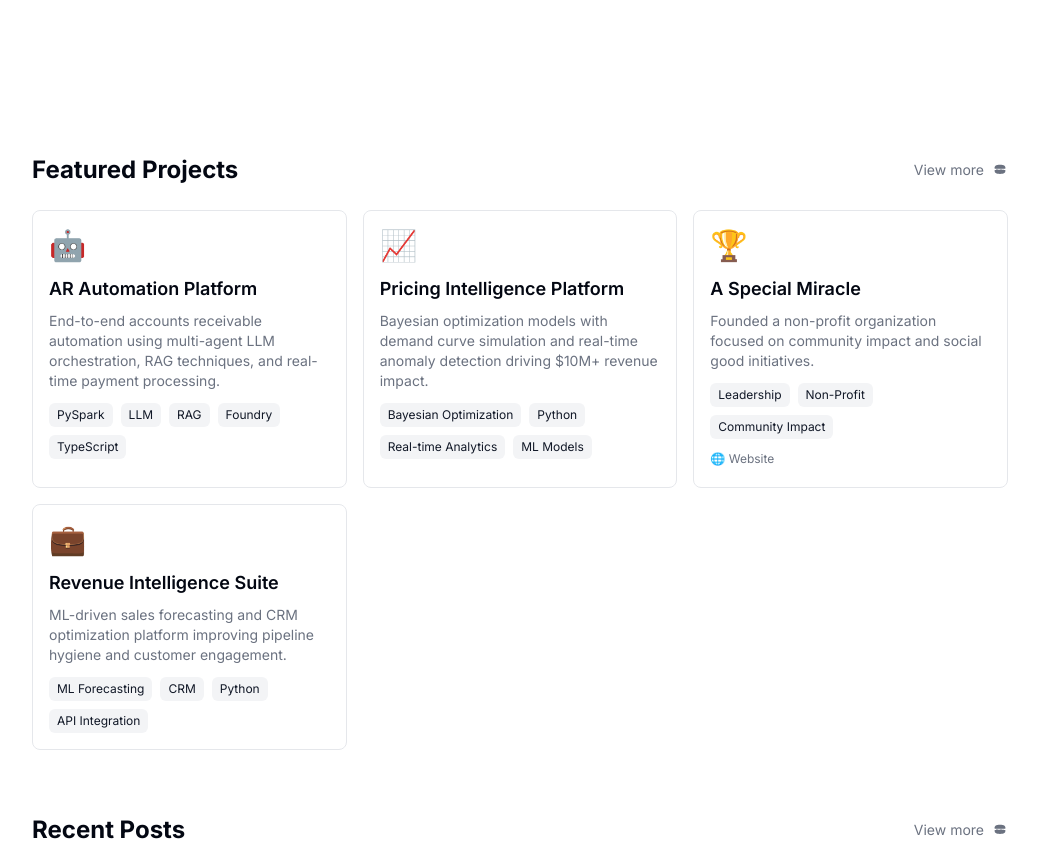
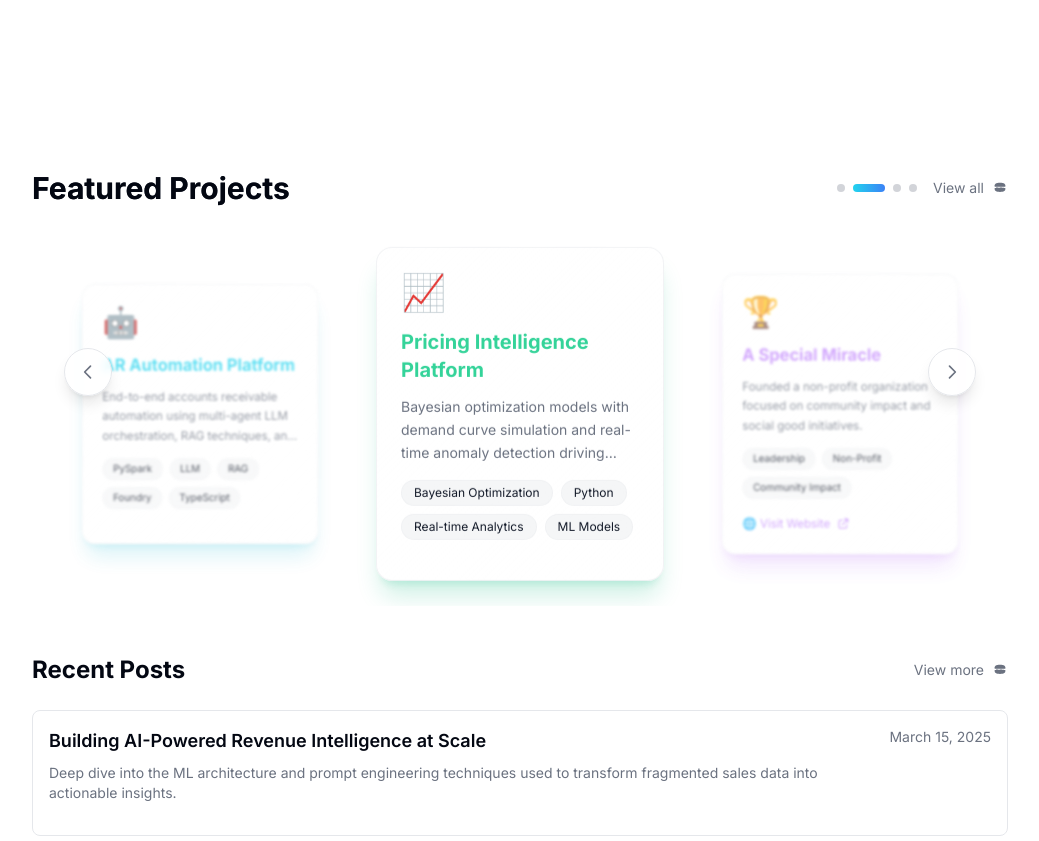
Before and after one commit to ElijahDeangulo/portfolio-website, a Next.js app: page / in a window 1280 px wide. Shown: the part 1160-2001 px from the top of the page, without its empty margins (120-1159 px from the left). Built offline with nearby package versions, Linux system fonts and the light colour scheme; a web font is replaced by a local one.

Commit message:
feat: implement advanced 3D carousel for Featured Projects with Framer Motion animations and intelligent auto-advance

```diff
--- a/app/globals.css
+++ b/app/globals.css
@@ -428,6 +428,18 @@ body {
   margin-top: var(--space-6);
 }
 
+/* Advanced Carousel */
+.perspective-1000 {
+  perspective: 1000px;
+}
+
+.line-clamp-3 {
+  display: -webkit-box;
+  -webkit-line-clamp: 3;
+  -webkit-box-orient: vertical;
+  overflow: hidden;
+}
+
 .project-card {
   background-color: hsl(var(--card));
   border: 1px solid hsl(var(--border));
--- a/app/page.tsx
+++ b/app/page.tsx
@@ -2,6 +2,7 @@
 
 import React, { useState, useEffect, useRef } from 'react'
 import { createPortal } from 'react-dom'
+import { motion, AnimatePresence, useMotionValue, useTransform, PanInfo } from 'framer-motion'
 
 // Modern Theme Toggle Component
 const ModernThemeToggle = ({ isDark, toggleDarkMode, isClient, isSpotifyExpanded }: {
@@ -1075,6 +1076,332 @@ const FloatingElements = ({ section }: { section: string }) => {
   }
 
   return null
+}
+
+// Featured Projects Carousel Component
+const FeaturedProjectsCarousel = ({
+  mousePosition,
+  getSectionTransform
+}: {
+  mousePosition: { x: number; y: number };
+  getSectionTransform: (speed: number) => any
+}) => {
+  const [currentIndex, setCurrentIndex] = useState(0)
+  const [isVisible, setIsVisible] = useState(false)
+  const [isDragging, setIsDragging] = useState(false)
+  const sectionRef = useRef<HTMLElement>(null)
+  const dragX = useMotionValue(0)
+
+  // Project data
+  const projects = [
+    {
+      id: 1,
+      emoji: '🤖',
+      title: 'AR Automation Platform',
+      description: 'End-to-end accounts receivable automation using multi-agent LLM orchestration, RAG techniques, and real-time payment processing.',
+      tags: ['PySpark', 'LLM', 'RAG', 'Foundry', 'TypeScript'],
+      gradient: 'from-blue-500/20 to-cyan-500/20',
+      accentColor: 'text-cyan-400',
+      shadowColor: 'shadow-cyan-500/20'
+    },
+    {
+      id: 2,
+      emoji: '📈',
+      title: 'Pricing Intelligence Platform',
+      description: 'Bayesian optimization models with demand curve simulation and real-time anomaly detection driving $10M+ revenue impact.',
+      tags: ['Bayesian Optimization', 'Python', 'Real-time Analytics', 'ML Models'],
+      gradient: 'from-emerald-500/20 to-green-500/20',
+      accentColor: 'text-emerald-400',
+      shadowColor: 'shadow-emerald-500/20'
+    },
+    {
+      id: 3,
+      emoji: '🏆',
+      title: 'A Special Miracle',
+      description: 'Founded a non-profit organization focused on community impact and social good initiatives.',
+      tags: ['Leadership', 'Non-Profit', 'Community Impact'],
+      gradient: 'from-purple-500/20 to-pink-500/20',
+      accentColor: 'text-purple-400',
+      shadowColor: 'shadow-purple-500/20',
+      link: 'https://aspecialmiracle.org'
+    },
+    {
+      id: 4,
+      emoji: '💼',
+      title: 'Revenue Intelligence Suite',
+      description: 'ML-driven sales forecasting and CRM optimization platform improving pipeline hygiene and customer engagement.',
+      tags: ['ML Forecasting', 'CRM', 'Python', 'API Integration'],
+      gradient: 'from-orange-500/20 to-red-500/20',
+      accentColor: 'text-orange-400',
+      shadowColor: 'shadow-orange-500/20'
+    }
+  ]
+
+  // Intersection Observer for intelligent triggering
+  useEffect(() => {
+    const observer = new IntersectionObserver(
+      ([entry]) => {
+        setIsVisible(entry.isIntersecting)
+      },
+      { threshold: 0.3 }
+    )
+
+    if (sectionRef.current) {
+      observer.observe(sectionRef.current)
+    }
+
+    return () => observer.disconnect()
+  }, [])
+
+  // Auto-advance carousel when visible
+  useEffect(() => {
+    if (!isVisible || isDragging) return
+
+    const interval = setInterval(() => {
+      setCurrentIndex((prev) => (prev + 1) % projects.length)
+    }, 4000)
+
+    return () => clearInterval(interval)
+  }, [isVisible, isDragging, projects.length])
+
+  // Calculate transforms for infinite loop effect
+  const getProjectTransform = (index: number) => {
+    const totalProjects = projects.length
+    const offset = index - currentIndex
+
+    // Normalize to handle infinite loop
+    let normalizedOffset = offset
+    if (offset > totalProjects / 2) {
+      normalizedOffset = offset - totalProjects
+    } else if (offset < -totalProjects / 2) {
+      normalizedOffset = offset + totalProjects
+    }
+
+    const translateX = normalizedOffset * 320 + (isDragging ? 0 : 0)
+    const scale = Math.max(0.7, 1 - Math.abs(normalizedOffset) * 0.15)
+    const opacity = Math.max(0.3, 1 - Math.abs(normalizedOffset) * 0.3)
+    const rotateY = normalizedOffset * -15
+    const zIndex = 10 - Math.abs(normalizedOffset)
+
+    return {
+      x: translateX,
+      scale,
+      opacity,
+      rotateY,
+      zIndex,
+      filter: `blur(${Math.abs(normalizedOffset) * 1}px)`,
+    }
+  }
+
+  const handleDrag = (event: MouseEvent | TouchEvent | PointerEvent, info: PanInfo) => {
+    const threshold = 100
+
+    if (Math.abs(info.offset.x) > threshold) {
+      if (info.offset.x > 0) {
+        setCurrentIndex((prev) => (prev - 1 + projects.length) % projects.length)
+      } else {
+        setCurrentIndex((prev) => (prev + 1) % projects.length)
+      }
+    }
+  }
+
+  return (
+    <motion.section
+      ref={sectionRef}
+      className="relative py-8 -mt-72 overflow-hidden"
+      style={{ transform: getSectionTransform(-0.015) }}
+      initial={{ opacity: 0, y: 50 }}
+      animate={{ opacity: 1, y: 0 }}
+      transition={{ duration: 0.8, ease: "easeOut" }}
+    >
+      <FloatingElements section="projects" />
+
+      {/* Header */}
+      <motion.div
+        className="mb-12 flex items-center justify-between"
+        initial={{ opacity: 0, y: 20 }}
+        animate={{ opacity: 1, y: 0 }}
+        transition={{ delay: 0.2, duration: 0.6 }}
+      >
+        <h2 className="text-3xl font-bold text-foreground bg-gradient-to-r from-foreground to-muted-foreground bg-clip-text">
+          Featured Projects
+        </h2>
+        <div className="flex items-center gap-4">
+          {/* Progress indicator */}
+          <div className="flex gap-2">
+            {projects.map((_, index) => (
+              <motion.div
+                key={index}
+                className={`h-2 rounded-full cursor-pointer transition-all duration-300 ${
+                  index === currentIndex
+                    ? 'w-8 bg-gradient-to-r from-cyan-400 to-blue-500'
+                    : 'w-2 bg-muted-foreground/30 hover:bg-muted-foreground/50'
+                }`}
+                onClick={() => setCurrentIndex(index)}
+                whileHover={{ scale: 1.1 }}
+                whileTap={{ scale: 0.95 }}
+              />
+            ))}
+          </div>
+
+          <a href="#" className="group flex items-center gap-2 text-sm text-muted-foreground transition-colors hover:text-foreground">
+            <span>View all</span>
+            <motion.span
+              className="relative"
+              whileHover={{ scale: 1.1, rotate: 5 }}
+              transition={{ type: "spring", stiffness: 400, damping: 10 }}
+            >
+              <svg className="h-4 w-4 text-muted-foreground group-hover:text-primary transition-colors" viewBox="0 0 24 24" fill="currentColor">
+                <path className="origin-[12px_12px] transition-transform duration-300 group-hover:rotate-12" d="M4 8c0-2 2-4 8-4s8 2 8 4v2H4V8z"/>
+                <path className="origin-[12px_12px] transition-transform duration-300 group-hover:-rotate-12" d="M4 14c0 2 2 4 8 4s8-2 8-4v-2H4v2z"/>
+                <path className="opacity-80" d="M6 10h1v2H6v-2zm2 0h1v2H8v-2zm2 0h1v2h-1v-2zm2 0h1v2h-1v-2zm2 0h1v2h-1v-2zm2 0h1v2h-1v-2z"/>
+                <circle cx="8" cy="6" r="1"/>
+                <circle cx="16" cy="6" r="1"/>
+              </svg>
+            </motion.span>
+          </a>
+        </div>
+      </motion.div>
+
+      {/* Carousel Container */}
+      <div className="relative h-80 flex items-center justify-center perspective-1000">
+        <div className="relative w-full max-w-6xl">
+          {projects.map((project, index) => {
+            const transform = getProjectTransform(index)
+
+            return (
+              <motion.div
+                key={project.id}
+                className="absolute left-1/2 top-1/2 w-72 cursor-grab active:cursor-grabbing"
+                style={{
+                  zIndex: transform.zIndex,
+                  transformOrigin: 'center center',
+                }}
+                animate={{
+                  x: `calc(-50% + ${transform.x}px)`,
+                  y: '-50%',
+                  scale: transform.scale,
+                  opacity: transform.opacity,
+                  rotateY: transform.rotateY,
+                  filter: transform.filter,
+                }}
+                transition={{
+                  type: "spring",
+                  stiffness: 300,
+                  damping: 30,
+                  mass: 0.8,
+                }}
+                drag="x"
+                dragConstraints={{ left: 0, right: 0 }}
+                onDragStart={() => setIsDragging(true)}
+                onDragEnd={(event, info) => {
+                  setIsDragging(false)
+                  handleDrag(event, info)
+                }}
+                whileHover={index === currentIndex ? {
+                  scale: transform.scale * 1.05,
+                  rotateY: transform.rotateY * 0.5,
+                } : {}}
+                whileTap={{ scale: transform.scale * 0.95 }}
+              >
+                <div
+                  className={`relative rounded-2xl border border-border/50 bg-gradient-to-br ${project.gradient} backdrop-blur-sm p-6 transition-all duration-300 hover:border-border group ${project.shadowColor} shadow-xl`}
+                  style={{
+                    transform: `translate3d(${mousePosition.x * 0.005}px, ${mousePosition.y * 0.005}px, 0)`,
+                    background: `linear-gradient(135deg, hsl(var(--card) / 0.8), hsl(var(--card) / 0.4))`,
+                  }}
+                >
+                  {/* Accent gradient overlay */}
+                  <div className={`absolute inset-0 rounded-2xl bg-gradient-to-r ${project.gradient} opacity-0 group-hover:opacity-100 transition-opacity duration-300 pointer-events-none`} />
+
+                  {/* Content */}
+                  <div className="relative z-10">
+                    <motion.div
+                      className="mb-4 text-4xl"
+                      whileHover={{ scale: 1.2, rotate: 10 }}
+                      transition={{ type: "spring", stiffness: 400, damping: 10 }}
+                    >
+                      {project.emoji}
+                    </motion.div>
+
+                    <h3 className={`mb-3 text-xl font-bold ${project.accentColor} group-hover:text-foreground transition-colors`}>
+                      {project.title}
+                    </h3>
+
+                    <p className="mb-4 text-sm text-muted-foreground leading-relaxed line-clamp-3">
+                      {project.description}
+                    </p>
+
+                    <div className="flex flex-wrap gap-2 mb-4">
+                      {project.tags.map((tag, tagIndex) => (
+                        <motion.span
+                          key={tagIndex}
+                          className="rounded-full bg-secondary/80 px-3 py-1 text-xs text-secondary-foreground backdrop-blur-sm border border-border/30"
+                          whileHover={{ scale: 1.05, y: -2 }}
+                          transition={{ type: "spring", stiffness: 400, damping: 10 }}
+                        >
+                          {tag}
+                        </motion.span>
+                      ))}
+                    </div>
+
+                    {project.link && (
+                      <motion.a
+                        href={project.link}
+                        target="_blank"
+                        rel="noopener noreferrer"
+                        className={`inline-flex items-center gap-2 text-sm ${project.accentColor} hover:text-foreground transition-colors group/link`}
+                        whileHover={{ x: 5 }}
+                        transition={{ type: "spring", stiffness: 400, damping: 10 }}
+                      >
+                        <span>🌐 Visit Website</span>
+                        <motion.svg
+                          className="w-4 h-4"
+                          fill="none"
+                          stroke="currentColor"
+                          viewBox="0 0 24 24"
+                          whileHover={{ x: 3, y: -3 }}
+                        >
+                          <path strokeLinecap="round" strokeLinejoin="round" strokeWidth={2} d="M10 6H6a2 2 0 00-2 2v10a2 2 0 002 2h10a2 2 0 002-2v-4M14 4h6m0 0v6m0-6L10 14" />
+                        </motion.svg>
+                      </motion.a>
+                    )}
+                  </div>
+                </div>
+              </motion.div>
+            )
+          })}
+        </div>
+      </div>
+
+      {/* Navigation Arrows */}
+      <div className="absolute left-8 top-1/2 -translate-y-1/2">
+        <motion.button
+          onClick={() => setCurrentIndex((prev) => (prev - 1 + projects.length) % projects.length)}
+          className="w-12 h-12 rounded-full bg-background/80 border border-border backdrop-blur-sm flex items-center justify-center text-muted-foreground hover:text-foreground hover:bg-background transition-all duration-300 shadow-lg"
+          whileHover={{ scale: 1.1, x: -2 }}
+          whileTap={{ scale: 0.95 }}
+        >
+          <svg className="w-5 h-5" fill="none" stroke="currentColor" viewBox="0 0 24 24">
+            <path strokeLinecap="round" strokeLinejoin="round" strokeWidth={2} d="M15 19l-7-7 7-7" />
+          </svg>
+        </motion.button>
+      </div>
+
+      <div className="absolute right-8 top-1/2 -translate-y-1/2">
+        <motion.button
+          onClick={() => setCurrentIndex((prev) => (prev + 1) % projects.length)}
+          className="w-12 h-12 rounded-full bg-background/80 border border-border backdrop-blur-sm flex items-center justify-center text-muted-foreground hover:text-foreground hover:bg-background transition-all duration-300 shadow-lg"
+          whileHover={{ scale: 1.1, x: 2 }}
+          whileTap={{ scale: 0.95 }}
+        >
+          <svg className="w-5 h-5" fill="none" stroke="currentColor" viewBox="0 0 24 24">
+            <path strokeLinecap="round" strokeLinejoin="round" strokeWidth={2} d="M9 5l7 7-7 7" />
+          </svg>
+        </motion.button>
+      </div>
+    </motion.section>
+  )
 }
 
 export default function Home() {
@@ -2363,121 +2690,11 @@ export default function Home() {
 
       </section>
 
-              {/* Featured Projects */}
-        <section
-          className="relative py-4 -mt-72"
-          style={{ transform: getSectionTransform(-0.015) }}
-        >
-          <FloatingElements section="projects" />
-          <div className="mb-6 flex items-center justify-between">
-            <h2 className="text-2xl font-bold text-foreground">Featured Projects</h2>
-            <a href="#" className="group flex items-center gap-2 text-sm text-muted-foreground transition-colors hover:text-foreground">
-              <span>View more</span>
-              <span className="relative transition-transform group-hover:scale-110">
-                <svg className="h-4 w-4 text-muted-foreground group-hover:text-primary transition-colors" viewBox="0 0 24 24" fill="currentColor">
-                  {/* Top jaw - rotates down on hover */}
-                  <path
-                    className="origin-[12px_12px] transition-transform duration-300 group-hover:rotate-12"
-                    d="M4 8c0-2 2-4 8-4s8 2 8 4v2H4V8z"
-                  />
-                  {/* Bottom jaw - rotates up on hover */}
-                  <path
-                    className="origin-[12px_12px] transition-transform duration-300 group-hover:-rotate-12"
-                    d="M4 14c0 2 2 4 8 4s8-2 8-4v-2H4v2z"
-                  />
-                  {/* Teeth */}
-                  <path className="opacity-80" d="M6 10h1v2H6v-2zm2 0h1v2H8v-2zm2 0h1v2h-1v-2zm2 0h1v2h-1v-2zm2 0h1v2h-1v-2zm2 0h1v2h-1v-2z"/>
-                  {/* Eyes */}
-                  <circle cx="8" cy="6" r="1"/>
-                  <circle cx="16" cy="6" r="1"/>
-                </svg>
-              </span>
-            </a>
-          </div>
-
-          <div className="grid gap-4 md:grid-cols-2 lg:grid-cols-3">
-            <div
-              className="rounded-lg border border-border bg-card p-4 transition-all duration-300 hover:bg-accent/50 transform hover:scale-105"
-              style={{
-                transform: `translate3d(${mousePosition.x * 0.008}px, ${mousePosition.y * 0.008}px, 0)`
-              }}
-            >
-              <div className="mb-3 text-3xl">🤖</div>
-              <h3 className="mb-2 text-lg font-semibold text-foreground">AR Automation Platform</h3>
-              <p className="mb-3 text-sm text-muted-foreground">
-                End-to-end accounts receivable automation using multi-agent LLM orchestration, RAG techniques, and real-time payment processing.
-              </p>
-              <div className="mb-3 flex flex-wrap gap-2">
-                <span className="rounded-md bg-secondary px-2 py-1 text-xs text-secondary-foreground">PySpark</span>
-                <span className="rounded-md bg-secondary px-2 py-1 text-xs text-secondary-foreground">LLM</span>
-                <span className="rounded-md bg-secondary px-2 py-1 text-xs text-secondary-foreground">RAG</span>
-                <span className="rounded-md bg-secondary px-2 py-1 text-xs text-secondary-foreground">Foundry</span>
-                <span className="rounded-md bg-secondary px-2 py-1 text-xs text-secondary-foreground">TypeScript</span>
-              </div>
-                    </div>
-
-            <div
-              className="rounded-lg border border-border bg-card p-4 transition-all duration-300 hover:bg-accent/50 transform hover:scale-105"
-              style={{
-                transform: `translate3d(${mousePosition.x * 0.003}px, ${mousePosition.y * 0.003}px, 0)`
-              }}
-            >
-              <div className="mb-3 text-3xl">📈</div>
-              <h3 className="mb-2 text-lg font-semibold text-foreground">Pricing Intelligence Platform</h3>
-              <p className="mb-3 text-sm text-muted-foreground">
-                Bayesian optimization models with demand curve simulation and real-time anomaly detection driving $10M+ revenue impact.
-              </p>
-              <div className="mb-3 flex flex-wrap gap-2">
-                <span className="rounded-md bg-secondary px-2 py-1 text-xs text-secondary-foreground">Bayesian Optimization</span>
-                <span className="rounded-md bg-secondary px-2 py-1 text-xs text-secondary-foreground">Python</span>
-                <span className="rounded-md bg-secondary px-2 py-1 text-xs text-secondary-foreground">Real-time Analytics</span>
-                <span className="rounded-md bg-secondary px-2 py-1 text-xs text-secondary-foreground">ML Models</span>
-              </div>
-            </div>
-
-            <div
-              className="rounded-lg border border-border bg-card p-4 transition-all duration-300 hover:bg-accent/50 transform hover:scale-105"
-              style={{
-                transform: `translate3d(${mousePosition.x * 0.003}px, ${mousePosition.y * 0.003}px, 0)`
-              }}
-            >
-              <div className="mb-3 text-3xl">🏆</div>
-              <h3 className="mb-2 text-lg font-semibold text-foreground">A Special Miracle</h3>
-              <p className="mb-3 text-sm text-muted-foreground">
-                Founded a non-profit organization focused on community impact and social good initiatives.
-              </p>
-              <div className="mb-3 flex flex-wrap gap-2">
-                <span className="rounded-md bg-secondary px-2 py-1 text-xs text-secondary-foreground">Leadership</span>
-                <span className="rounded-md bg-secondary px-2 py-1 text-xs text-secondary-foreground">Non-Profit</span>
-                <span className="rounded-md bg-secondary px-2 py-1 text-xs text-secondary-foreground">Community Impact</span>
-              </div>
-              <div className="flex items-center gap-2">
-                <a href="https://aspecialmiracle.org" className="inline-flex items-center gap-1 text-xs text-muted-foreground transition-colors hover:text-foreground">
-                  🌐 Website
-                </a>
-            </div>
-                      </div>
-
-            <div
-              className="rounded-lg border border-border bg-card p-4 transition-all duration-300 hover:bg-accent/50 transform hover:scale-105"
-              style={{
-                transform: `translate3d(${mousePosition.x * 0.01}px, ${mousePosition.y * 0.01}px, 0)`
-              }}
-            >
-              <div className="mb-3 text-3xl">💼</div>
-              <h3 className="mb-2 text-lg font-semibold text-foreground">Revenue Intelligence Suite</h3>
-              <p className="mb-3 text-sm text-muted-foreground">
-                ML-driven sales forecasting and CRM optimization platform improving pipeline hygiene and customer engagement.
-              </p>
-              <div className="flex flex-wrap gap-2">
-                <span className="rounded-md bg-secondary px-2 py-1 text-xs text-secondary-foreground">ML Forecasting</span>
-                <span className="rounded-md bg-secondary px-2 py-1 text-xs text-secondary-foreground">CRM</span>
-                <span className="rounded-md bg-secondary px-2 py-1 text-xs text-secondary-foreground">Python</span>
-                <span className="rounded-md bg-secondary px-2 py-1 text-xs text-secondary-foreground">API Integration</span>
-              </div>
-            </div>
-          </div>
-        </section>
+              {/* Featured Projects - Advanced Carousel */}
+        <FeaturedProjectsCarousel
+          mousePosition={mousePosition}
+          getSectionTransform={getSectionTransform}
+        />
 
         {/* Recent Posts */}
         <section
--- a/package.json
+++ b/package.json
@@ -17,6 +17,7 @@
     "@types/node": "^22.15.29",
     "@types/react": "^19.1.6",
     "@types/react-dom": "^19.1.6",
+    "framer-motion": "^12.16.0",
     "next": "^15.3.3",
     "react": "^19.1.0",
     "react-dom": "^19.1.0",
```
Also changed, not shown: 1 other file (tests, documents, lock files or other folders).
